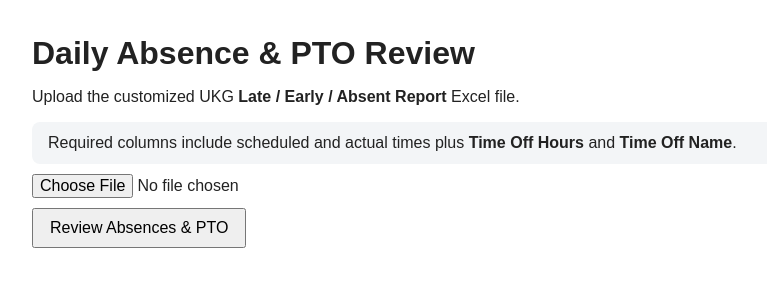
After one commit to smartiespartiesforyou/landmark-hr-tools, a Flask app: page /absence-pto-review in a window 1280 px wide. The commit adds this page. Shown: the top 300 px of the page, without its empty margins (108-875 px from the left). Run offline with Flask 3, Linux system fonts and the light colour scheme; parts of the project's set-up code (start-up, migrations or seed data) failed here and were passed over.

Commit message:
Add Daily Absence & PTO Review
* Add absence and PTO report parser

* Add absence and PTO review page

* Wire up Daily Absence and PTO Review

* Add Absence and PTO Review to tools page

```diff
--- a/app.py
+++ b/app.py
@@ -20,6 +20,7 @@ from docx.shared import Inches, Pt, RGBColor
 from tools.lunch_review import extract_employee_page, hours_between
 from tools.attendance_review import build_daily_review
 from tools.attendance_pdf import create_attendance_pdf
+from tools.absence_pto_review import review_absence_pto
 from tools.ad347_data import build_ad347_record
 from tools.pdf_generator import create_ad347_pdf
 from tools.talent_lms import (
@@ -107,6 +108,37 @@ def attendance_review():
             <p>{error}</p>
             <p><a href='/attendance-review'>Try again</a></p>
         """, 400
+
+
+
+@app.route("/absence-pto-review", methods=["GET", "POST"])
+def absence_pto_review():
+    if request.method == "GET":
+        return render_template("absence_pto_review.html", results=False)
+
+    report_file = request.files.get("report_file")
+    if not report_file or not report_file.filename:
+        return render_template("absence_pto_review.html", results=False, error="Choose the UKG Excel report."), 400
+    if not report_file.filename.lower().endswith(".xlsx"):
+        return "<h2>Error</h2><p>The UKG report must be an .xlsx Excel file.</p><p><a href='/absence-pto-review'>Try again</a></p>", 400
+
+    temp_folder = tempfile.mkdtemp()
+    report_path = os.path.join(temp_folder, "late_early_absent.xlsx")
+    try:
+        report_file.save(report_path)
+        report_date, possible_absences, time_off, partial_or_review = review_absence_pto(report_path)
+        return render_template(
+            "absence_pto_review.html",
+            results=True,
+            report_date=report_date.strftime("%B %d, %Y") if report_date else "Unknown",
+            possible_absences=possible_absences,
+            time_off=time_off,
+            partial_or_review=partial_or_review,
+        )
+    except Exception as error:
+        return f"<h2>Could not review the report</h2><p>{error}</p><p><a href='/absence-pto-review'>Try again</a></p>", 400
+    finally:
+        shutil.rmtree(temp_folder, ignore_errors=True)
 
 
 @app.route("/")
--- /dev/null
+++ b/templates/absence_pto_review.html
@@ -0,0 +1,44 @@
+<!DOCTYPE html>
+<html>
+<head>
+  <title>Daily Absence & PTO Review</title>
+  <style>
+    body { font-family: Arial, sans-serif; max-width: 1000px; margin: 35px auto; padding: 0 20px; color: #222; }
+    h1 { margin-bottom: 6px; }
+    .note { background: #f3f5f7; padding: 12px 16px; border-radius: 8px; }
+    table { border-collapse: collapse; width: 100%; margin: 12px 0 28px; }
+    th, td { border: 1px solid #ccc; padding: 9px; text-align: left; }
+    th { background: #f1f1f1; }
+    .count { font-weight: bold; }
+    input, button { font-size: 16px; margin-top: 10px; }
+    button { padding: 9px 16px; cursor: pointer; }
+  </style>
+</head>
+<body>
+<h1>Daily Absence & PTO Review</h1>
+<p>Upload the customized UKG <b>Late / Early / Absent Report</b> Excel file.</p>
+{% if not results %}
+<div class="note">Required columns include scheduled and actual times plus <b>Time Off Hours</b> and <b>Time Off Name</b>.</div>
+<form method="POST" enctype="multipart/form-data">
+  <input type="file" name="report_file" accept=".xlsx" required><br>
+  <button type="submit">Review Absences & PTO</button>
+</form>
+{% else %}
+<p class="count">Report date: {{ report_date }}</p>
+<h2>Possible Absences ({{ possible_absences|length }})</h2>
+<p>Scheduled, no punches, and no recorded time off. Review in UKG before treating as an absence.</p>
+<table><tr><th>Employee</th><th>Scheduled Shift</th><th>Status</th></tr>
+{% for r in possible_absences %}<tr><td>{{ r.name }}</td><td>{{ r.scheduled }}</td><td>{{ r.status }}</td></tr>{% else %}<tr><td colspan="3">None</td></tr>{% endfor %}
+</table>
+<h2>PTO / Approved Time Off ({{ time_off|length }})</h2>
+<table><tr><th>Employee</th><th>Scheduled Shift</th><th>Type</th><th>Hours</th></tr>
+{% for r in time_off %}<tr><td>{{ r.name }}</td><td>{{ r.scheduled }}</td><td>{{ r.time_off_name }}</td><td>{{ "%.2f"|format(r.time_off_hours)|replace(".00","") }}</td></tr>{% else %}<tr><td colspan="4">None</td></tr>{% endfor %}
+</table>
+<h2>Worked + Time Off / Punch Review ({{ partial_or_review|length }})</h2>
+<table><tr><th>Employee</th><th>Scheduled Shift</th><th>Actual</th><th>Status</th><th>Time Off</th></tr>
+{% for r in partial_or_review %}<tr><td>{{ r.name }}</td><td>{{ r.scheduled }}</td><td>{{ r.actual }}</td><td>{{ r.status }}</td><td>{% if r.time_off_hours %}{{ r.time_off_name }} — {{ r.time_off_hours }} hrs{% else %}—{% endif %}</td></tr>{% else %}<tr><td colspan="5">None</td></tr>{% endfor %}
+</table>
+<p><a href="/absence-pto-review">Run another report</a> &nbsp; | &nbsp; <a href="/">Home</a></p>
+{% endif %}
+</body>
+</html>
--- a/templates/index.html
+++ b/templates/index.html
@@ -14,6 +14,7 @@
     <li><a href="/applicant-tracker">📋 Applicant Tracker</a></li>
     <li><a href="/sunshine-aide-tracker">☀️ Sunshine Aide Tracker</a></li>
     <li><a href="/attendance-review">⏰ Daily Attendance Review</a></li>
+    <li><a href="/absence-pto-review">📅 Daily Absence &amp; PTO Review</a></li>
     <li><a href="/weekend-cna-differential">💵 Weekend CNA Differential</a></li>
     <li><a href="/lunch-review">🥪 Lunch Review</a></li>
     <li><a href="/talent-lms">🎓 TalentLMS In-Service Checker</a></li>
```
Also changed, not shown: tools/absence_pto_review.py (added, +90 -0 lines).
